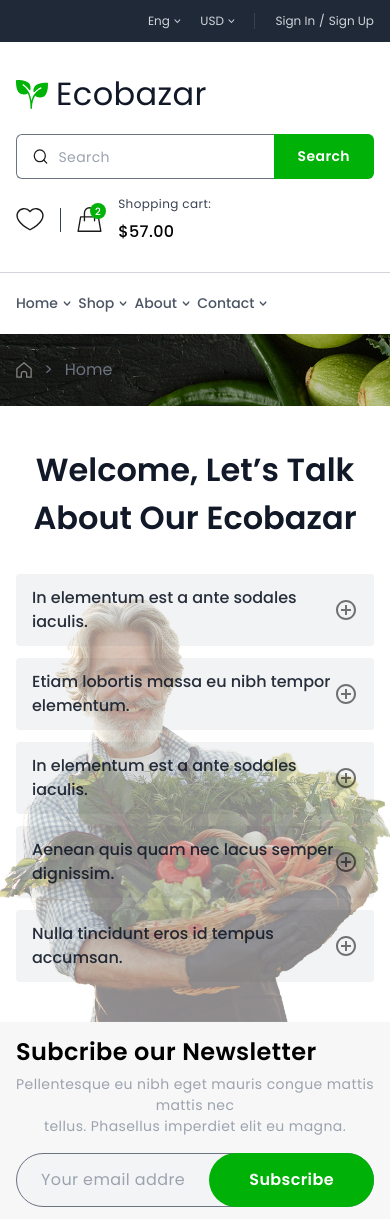
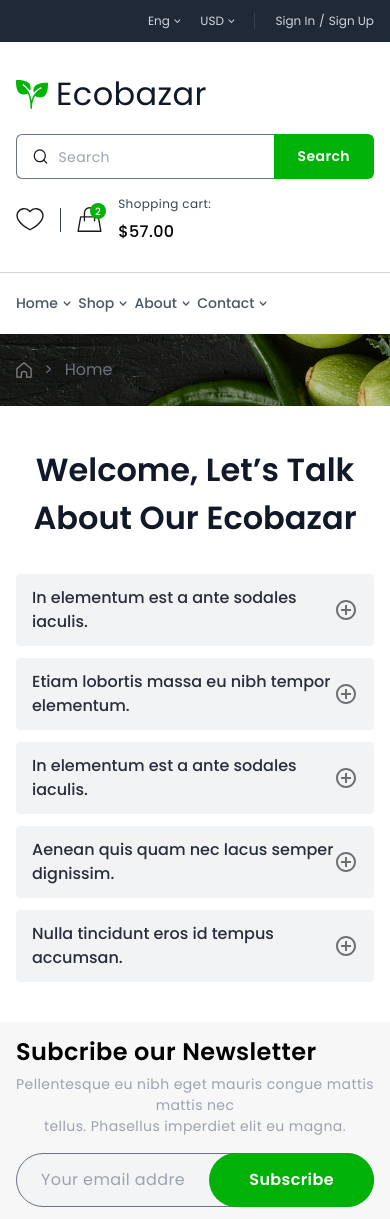
Before and after one commit to TomaVadim/organic-ecommerce-shop, a Next.js app: page /faqs in a window 390 px wide. Shown: the top 1219 px of the page. Built offline with nearby package versions, Linux system fonts and the light colour scheme.

Commit message:
fix: change style

```diff
--- a/app/faqs/page.tsx
+++ b/app/faqs/page.tsx
@@ -5,8 +5,8 @@ import farmerImage from "@/public/images/faqs/images/farmer.jpg";
 
 export default function Faqs() {
   return (
-    <section className="relative py-10 lg:pb-0 lg:pt-20 container flex gap-16">
-      <div className="z-10 lg:flex-[50%] grow-0 flex flex-col justify-center gap-3">
+    <section className="lg:pb-0 lg:pt-20 container flex gap-16">
+      <div className="py-10 lg:pt-0 lg:flex-[50%] flex flex-col justify-center gap-3">
         <h1 className="mb-5 text-h5 text-center lg:text-start lg:text-h2 font-semibold text-gray-900">
           Welcome, Let’s Talk
           <br /> About Our Ecobazar
@@ -61,12 +61,8 @@ export default function Faqs() {
           </Accordion>
         </div>
       </div>
-      <div className="absolute mt-auto inset-0 z-0 lg:static lg:flex lg:items-end aspect-[741/808]">
-        <Image
-          className="opacity-50 lg:opacity-100"
-          src={farmerImage}
-          alt="farmer image"
-        />
+      <div className="hidden lg:flex lg:items-end aspect-[741/808]">
+        <Image src={farmerImage} alt="farmer image" />
       </div>
     </section>
   );
```
